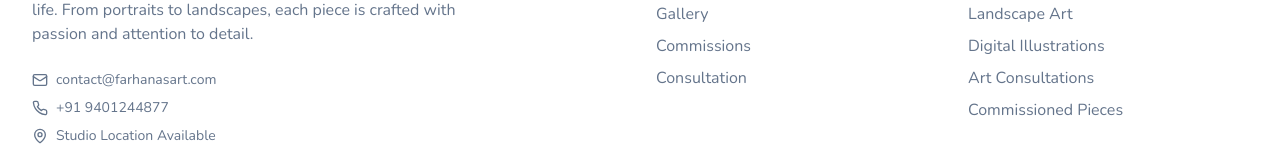
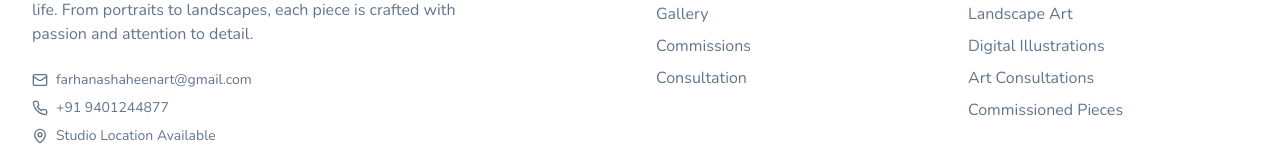
Before and after one commit to Tazdar-Rahim/art-muse-blueprint, a React (Vite) app: page / in a window 1280 px wide. Shown: the part 2027-2187 px from the top of the page. Built offline with nearby package versions, Linux system fonts and the light colour scheme; no server answers; the database is empty; the HTML template or start-up script is replaced by a standard one.

Commit message:
Update email in footer

```diff
--- a/src/components/Footer.tsx
+++ b/src/components/Footer.tsx
@@ -18,7 +18,7 @@ const Footer = () => {
             <div className="space-y-2">
               <div className="flex items-center text-sm text-muted-foreground">
                 <Mail className="w-4 h-4 mr-2" />
-                <span>contact@farhanasart.com</span>
+                <span>farhanashaheenart@gmail.com</span>
               </div>
               <div className="flex items-center text-sm text-muted-foreground">
                 <Phone className="w-4 h-4 mr-2" />
```
